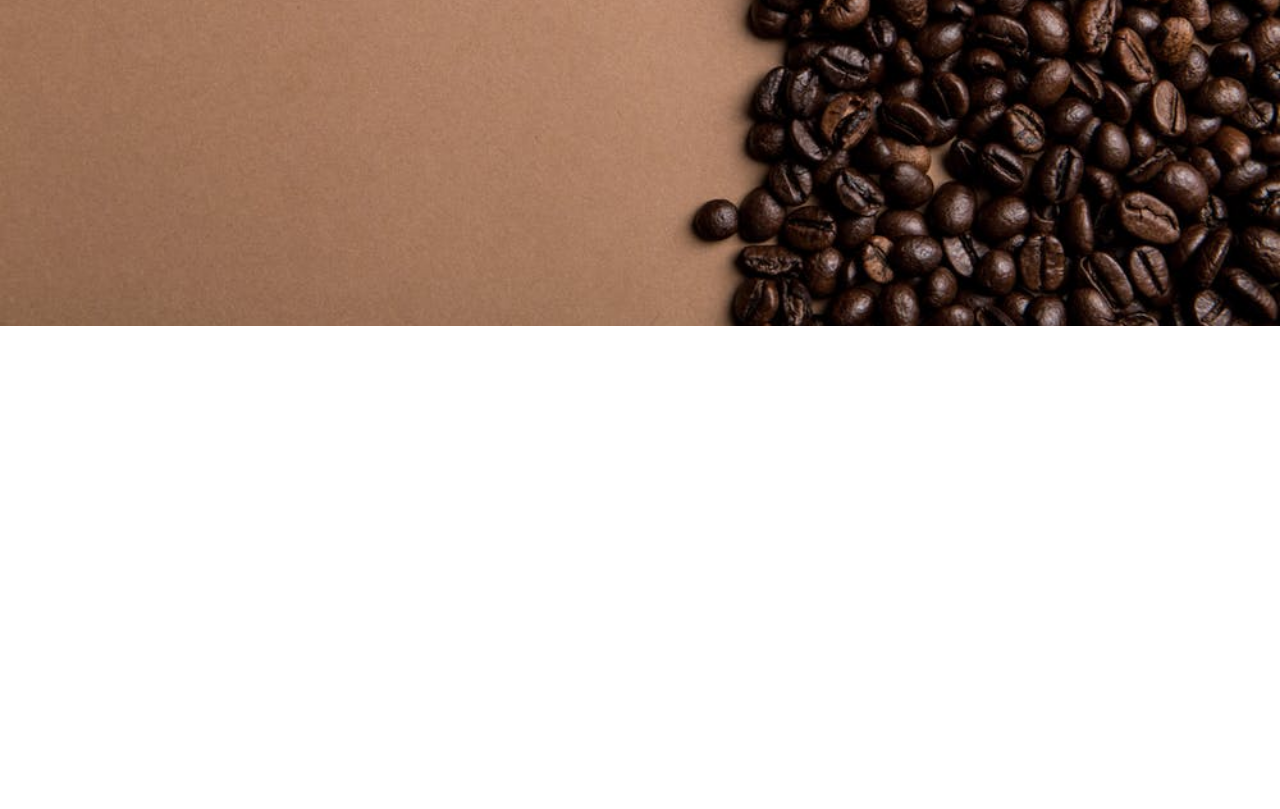
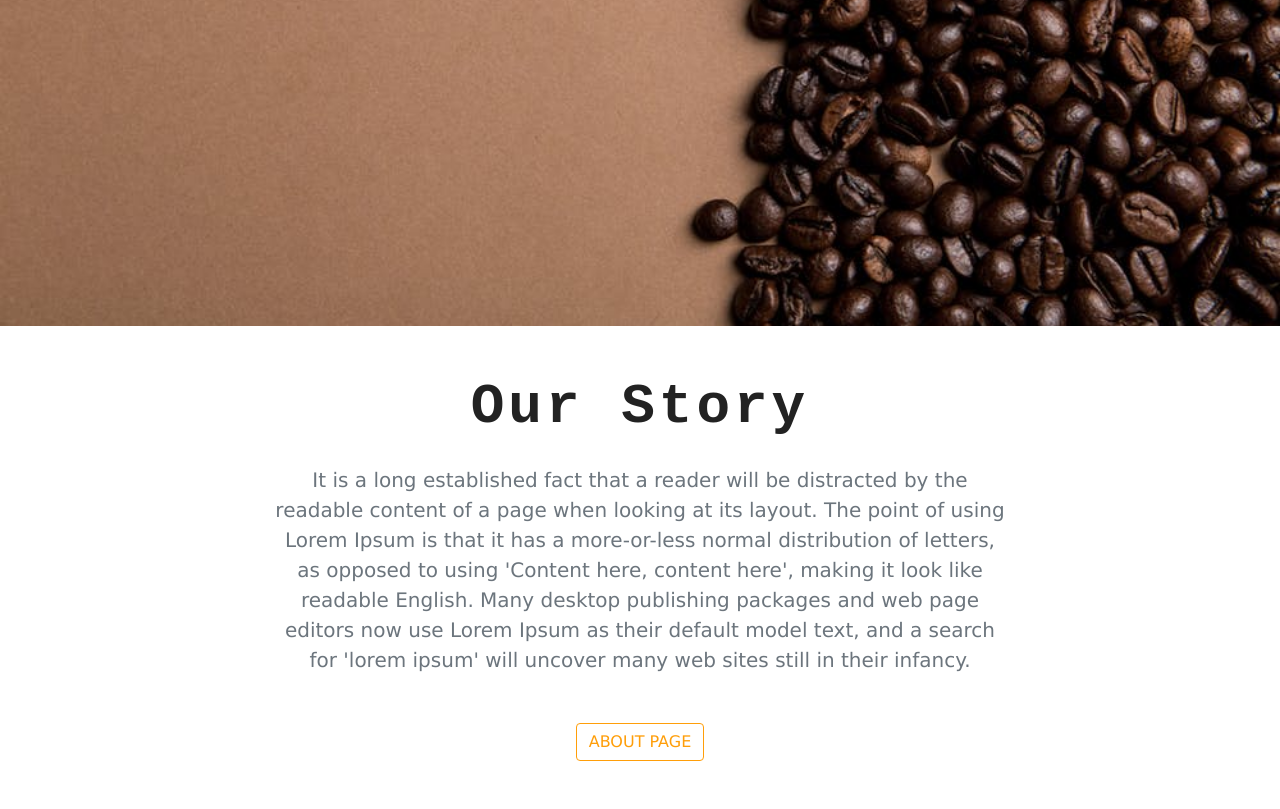
Before and after one commit to tianna1121/web-gatsby-coffee, a Gatsby site: page / in a window 1280 px wide. Shown: the part 548-1357 px from the top of the page. Before the commit the page ends 874 px from the top, so only its background shows below. Built offline with nearby package versions, Linux system fonts and the light colour scheme; Gatsby itself is replaced by a stand-in of ours.

Commit message:
add global title component and info component

```diff
--- /dev/null
+++ b/src/components/Globals/Title.js
@@ -0,0 +1,11 @@
+import React from "react"
+
+export default function Title({ title }) {
+  return (
+    <div className="row">
+      <div className="col text-center mb-3">
+        <h1 className="display-4 text-capitalize font-weight-bold">{title}</h1>
+      </div>
+    </div>
+  )
+}
--- /dev/null
+++ b/src/components/Home/info.js
@@ -0,0 +1,32 @@
+import React from "react"
+import { Link } from "gatsby"
+import Title from "../Globals/Title"
+
+export default function Info() {
+  return (
+    <section className="py-5">
+      <div className="container">
+        <Title title="our story"></Title>
+        <div class="row">
+          <div className="col=10 col-sm-8 mx-auto text-center">
+            <p className="lead text-muted mb-5">
+              It is a long established fact that a reader will be distracted by
+              the readable content of a page when looking at its layout. The
+              point of using Lorem Ipsum is that it has a more-or-less normal
+              distribution of letters, as opposed to using 'Content here,
+              content here', making it look like readable English. Many desktop
+              publishing packages and web page editors now use Lorem Ipsum as
+              their default model text, and a search for 'lorem ipsum' will
+              uncover many web sites still in their infancy.
+            </p>
+            <Link to="/about">
+              <button className="btn text-uppercase btn-yellow">
+                about page
+              </button>
+            </Link>
+          </div>
+        </div>
+      </div>
+    </section>
+  )
+}
--- a/src/components/layout.css
+++ b/src/components/layout.css
@@ -1,5 +1,5 @@
 :root {
-  --mainBrown: #2d1ef1;
+  --mainBrown: #2d1e1f;
   --mainYellow: rgb(255, 158, 9);
   --mainGrey: #ece8dc;
   --mainWhite: #fff;
@@ -41,3 +41,13 @@ h6 {
   background-position: center;
   background-size: cover;
 }
+
+.btn-yellow {
+  color: var(--mainYellow);
+  border-color: var(--mainYellow);
+}
+
+.btn-yellow:hover {
+  background: var(--mainYellow);
+  color: var(--mainBrown);
+}
--- a/src/pages/index.js
+++ b/src/pages/index.js
@@ -4,6 +4,7 @@ import { Link, graphql } from "gatsby"
 import Layout from "../components/layout"
 import SEO from "../components/seo"
 import BackgroundSection from "../components/Globals/BackgroundSection"
+import Info from "../components/Home/info"
 
 const IndexPage = ({ data }) => (
   <Layout>
@@ -13,6 +14,7 @@ const IndexPage = ({ data }) => (
       title="regular joe's"
       styleClass="default-background"
     ></BackgroundSection>
+    <Info />
   </Layout>
 )
 
```
